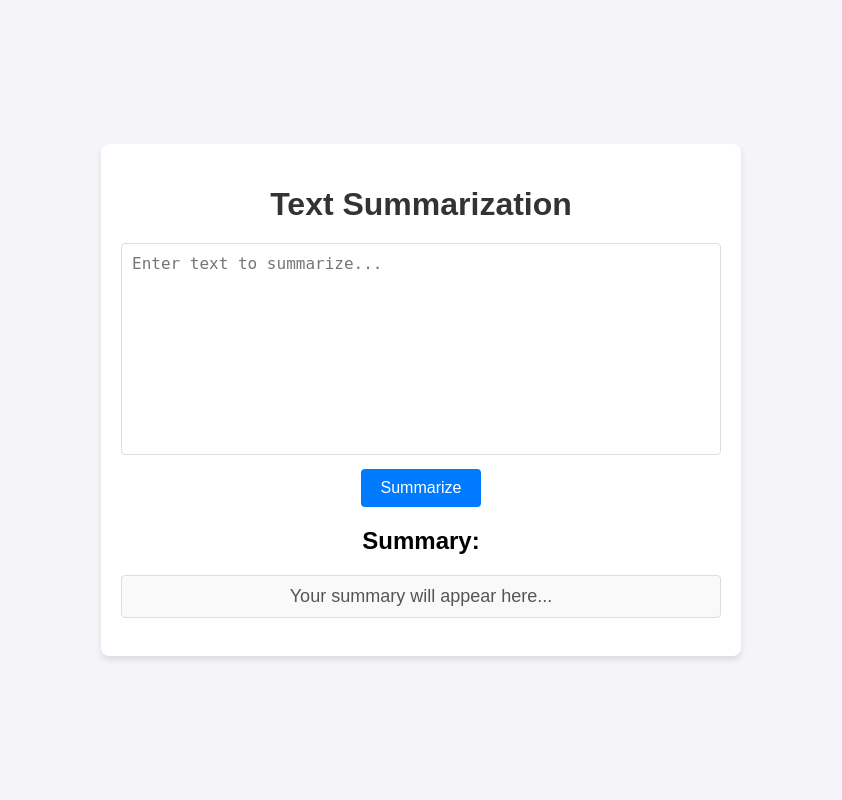
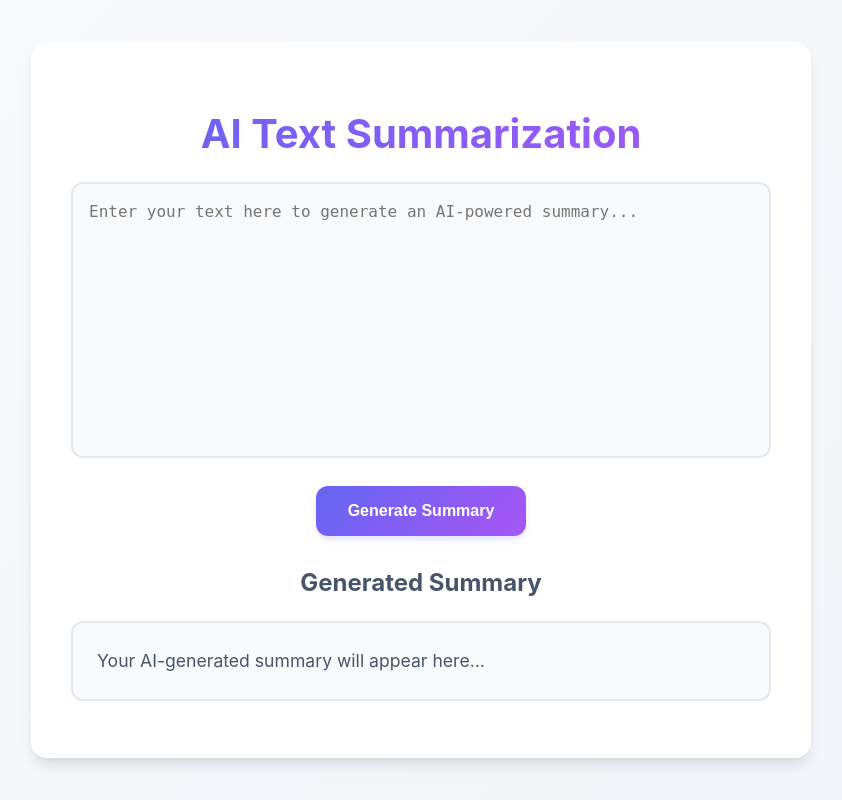
Before and after one commit to aknlite48/Online-News-Summarizer, a Flask app: page / in a window 1280 px wide. Shown: the whole page, without its empty margins (219-1061 px from the left). Run offline with Flask 3, Linux system fonts and the light colour scheme.

Commit message:
purple page

```diff
--- a/templates/index.html
+++ b/templates/index.html
@@ -3,86 +3,174 @@
 <head>
     <meta charset="UTF-8">
     <meta name="viewport" content="width=device-width, initial-scale=1.0">
-    <title>Text Summarization</title>
+    <title>AI Text Summarization</title>
     <style>
+        :root {
+            --gradient-primary: linear-gradient(135deg, #6366f1 0%, #a855f7 100%);
+            --gradient-hover: linear-gradient(135deg, #4f46e5 0%, #9333ea 100%);
+            --gradient-background: linear-gradient(135deg, #f8fafc 0%, #f1f5f9 100%);
+            --shadow-lg: 0 10px 15px -3px rgba(0, 0, 0, 0.1), 0 4px 6px -2px rgba(0, 0, 0, 0.05);
+        }
+
         body {
-            font-family: Arial, sans-serif;
-            background-color: #f4f4f9;
+            font-family: 'Inter', -apple-system, BlinkMacSystemFont, 'Segoe UI', Roboto, sans-serif;
+            background: var(--gradient-background);
             margin: 0;
             padding: 0;
+            min-height: 100vh;
             display: flex;
             justify-content: center;
             align-items: center;
-            height: 100vh;
+            color: #1e293b;
         }
+
         .container {
-            background: #ffffff;
-            border-radius: 8px;
-            box-shadow: 0 4px 6px rgba(0, 0, 0, 0.1);
-            padding: 20px;
+            background: rgba(255, 255, 255, 0.95);
+            backdrop-filter: blur(10px);
+            border-radius: 16px;
+            box-shadow: var(--shadow-lg);
+            padding: 2.5rem;
             width: 90%;
-            max-width: 600px;
+            max-width: 700px;
             text-align: center;
         }
+
         h1 {
-            color: #333;
-            margin-bottom: 20px;
+            background: var(--gradient-primary);
+            -webkit-background-clip: text;
+            background-clip: text;
+            color: transparent;
+            font-size: 2.5rem;
+            font-weight: 700;
+            margin-bottom: 1.5rem;
         }
+
+        h2 {
+            color: #475569;
+            font-size: 1.5rem;
+            margin-top: 2rem;
+        }
+
         textarea {
             width: 100%;
-            padding: 10px;
-            border: 1px solid #ddd;
-            border-radius: 4px;
+            padding: 1rem;
+            border: 2px solid #e2e8f0;
+            border-radius: 12px;
             resize: none;
-            font-size: 16px;
+            font-size: 1rem;
             box-sizing: border-box;
+            transition: all 0.3s ease;
+            background: #f8fafc;
+            color: #334155;
+            line-height: 1.5;
         }
+
+        textarea:focus {
+            outline: none;
+            border-color: #818cf8;
+            box-shadow: 0 0 0 3px rgba(99, 102, 241, 0.1);
+        }
+
         button {
-            background-color: #007bff;
+            background: var(--gradient-primary);
             color: white;
             border: none;
-            padding: 10px 20px;
-            border-radius: 4px;
+            padding: 1rem 2rem;
+            border-radius: 12px;
             cursor: pointer;
-            font-size: 16px;
-            margin-top: 10px;
+            font-size: 1rem;
+            font-weight: 600;
+            margin-top: 1.5rem;
+            transition: all 0.3s ease;
+            box-shadow: 0 4px 6px -1px rgba(99, 102, 241, 0.2);
         }
+
         button:hover {
-            background-color: #0056b3;
+            background: var(--gradient-hover);
+            transform: translateY(-1px);
+            box-shadow: 0 6px 8px -1px rgba(99, 102, 241, 0.3);
         }
+
         #summaryOutput {
-            margin-top: 20px;
-            font-size: 18px;
-            color: #555;
+            margin-top: 1.5rem;
+            font-size: 1.1rem;
+            color: #475569;
             white-space: pre-wrap;
-            background-color: #f9f9f9;
-            padding: 10px;
-            border-radius: 4px;
-            border: 1px solid #ddd;
+            background: #f8fafc;
+            padding: 1.5rem;
+            border-radius: 12px;
+            border: 2px solid #e2e8f0;
+            text-align: left;
+            line-height: 1.6;
         }
+
         .error {
-            color: red;
-            font-size: 14px;
+            color: #ef4444;
+            font-size: 0.975rem;
+            background: #fee2e2;
+            border-color: #fecaca;
+            padding: 1rem;
+        }
+
+        /* Loading animation */
+        .processing {
+            position: relative;
+            color: transparent;
+        }
+
+        .processing::after {
+            content: "Processing...";
+            position: absolute;
+            left: 50%;
+            top: 50%;
+            transform: translate(-50%, -50%);
+            color: #6366f1;
+            animation: pulse 1.5s ease-in-out infinite;
+        }
+
+        @keyframes pulse {
+            0%, 100% { opacity: 1; }
+            50% { opacity: 0.5; }
+        }
+
+        /* Responsive design */
+        @media (max-width: 640px) {
+            .container {
+                padding: 1.5rem;
+                width: 95%;
+            }
+
+            h1 {
+                font-size: 2rem;
+            }
+
+            button {
+                width: 100%;
+            }
         }
     </style>
 </head>
 <body>
     <div class="container">
-        <h1>Text Summarization</h1>
+        <h1>AI Text Summarization</h1>
         <form id="summarizationForm">
-            <textarea id="textInput" rows="10" placeholder="Enter text to summarize..."></textarea>
+            <textarea
+                id="textInput"
+                rows="10"
+                placeholder="Enter your text here to generate an AI-powered summary..."
+            ></textarea>
             <br>
-            <button type="button" onclick="summarizeText()">Summarize</button>
+            <button type="button" onclick="summarizeText()">Generate Summary</button>
         </form>
-        <h2>Summary:</h2>
-        <p id="summaryOutput">Your summary will appear here...</p>
+        <h2>Generated Summary</h2>
+        <p id="summaryOutput">Your AI-generated summary will appear here...</p>
     </div>
 
     <script>
         async function summarizeText() {
             const text = document.getElementById("textInput").value;
             const summaryOutput = document.getElementById("summaryOutput");
-            summaryOutput.classList.remove("error");
+            summaryOutput.classList.remove("error", "processing");
 
             if (!text) {
                 summaryOutput.innerText = "Please enter some text to summarize.";
@@ -90,7 +178,8 @@
                 return;
             }
 
-            summaryOutput.innerText = "Processing...";
+            summaryOutput.classList.add("processing");
+            summaryOutput.innerText = "Generating summary...";
 
             try {
                 const response = await fetch("/summarize", {
@@ -103,15 +192,18 @@
 
                 if (response.ok) {
                     const data = await response.json();
+                    summaryOutput.classList.remove("processing");
                     summaryOutput.innerText = data.summary;
                 } else {
                     const error = await response.json();
+                    summaryOutput.classList.remove("processing");
+                    summaryOutput.classList.add("error");
                     summaryOutput.innerText = error.error || "An error occurred while summarizing the text.";
-                    summaryOutput.classList.add("error");
                 }
             } catch (err) {
+                summaryOutput.classList.remove("processing");
+                summaryOutput.classList.add("error");
                 summaryOutput.innerText = "Failed to connect to the server. Please try again later.";
-                summaryOutput.classList.add("error");
             }
         }
     </script>
```
